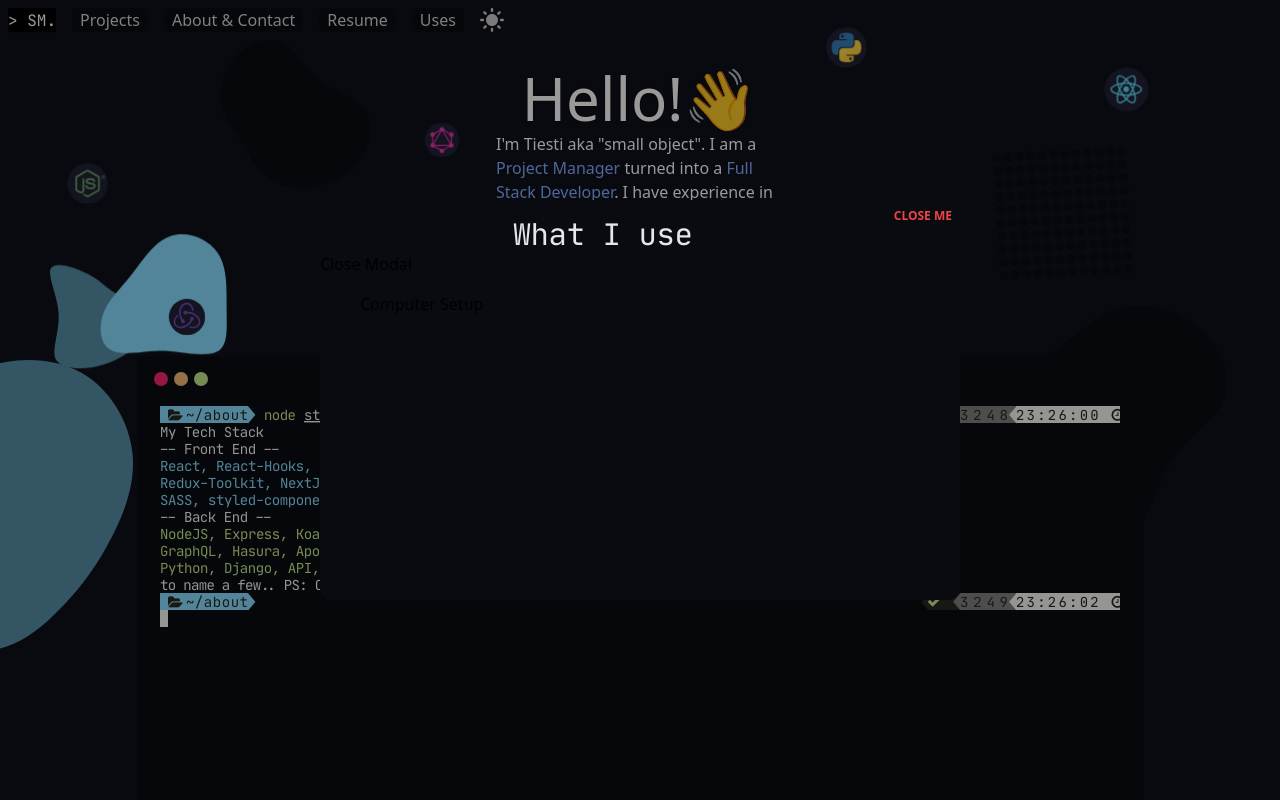
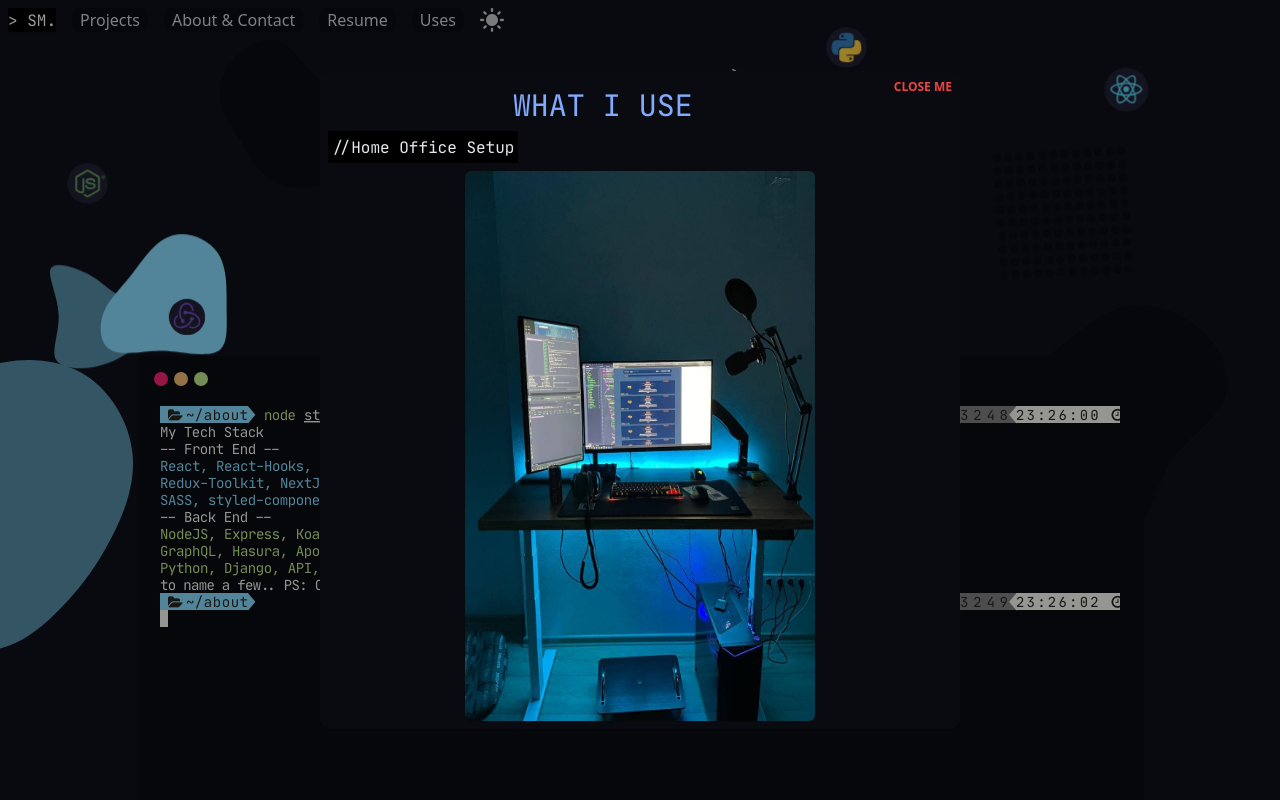
Before and after one commit to smallobject/portfolio, a React (Create React App) app: page / in a window 1280 px wide. Both pictures are taken after a click on the element "Uses". Shown: the top 800 px of the page. Built offline with nearby package versions, Linux system fonts and the light colour scheme.

Commit message:
added a home office image and style fixes to the modal

```diff
--- a/src/components/Uses.jsx
+++ b/src/components/Uses.jsx
@@ -1,14 +1,20 @@
-import React, { useEffect } from 'react';
+import React, { useEffect, useRef } from 'react';
+import HomeOffice from '../assets/images/homeoffice.jpg';
 
 import './uses.css';
 
 const Uses = ({ showUses, setModalView }) => {
+  //creating a reference for our container so we do not close it
+  //if someone clicks inside of it
+  let containerRef = useRef();
   //Adding effect to close the modal from click anywhere outside of it
   //Removing the eventlistener after the ffect has happened
   useEffect(() => {
     if (showUses) {
-      let clickOutsideEvent = () => {
-        setModalView();
+      let clickOutsideEvent = (e) => {
+        if (!containerRef.current.contains(e.target)) {
+          setModalView();
+        }
       };
       document.addEventListener('mousedown', clickOutsideEvent);
 
@@ -22,22 +28,29 @@ const Uses = ({ showUses, setModalView }) => {
     return (
       <div className='overlay-bg'>
         <div className='overlay-container'>
-          <div className='uses-container'>
+          <div className='uses-container' ref={containerRef}>
             <span
               className='cursor-pointer font-bold float-right m-2 text-xs text-red-500'
               onClick={() => setModalView()}
             >
               CLOSE ME
             </span>
-            <h1 className='text-gray-200 jetbrains text-3xl text-center mt-4'>
-              What I use
+            <h1 className='text-gray-200 font-bold text-3xl text-center mt-4 jetbrains m-blue'>
+              WHAT I USE
             </h1>
-            <button className='uses-button' onClick={() => setModalView()}>
+            {/* <button className='uses-button' onClick={() => setModalView()}>
               Close Modal
-            </button>
-            <dir>
-              <h1>Computer Setup</h1>
-            </dir>
+            </button> */}
+            <div>
+              <h1 className='text-gray-200 jetbrains bg-black w-max p-1 m-2'>
+                {'//Home Office Setup'}
+              </h1>
+              <img
+                src={HomeOffice}
+                alt=''
+                className='office-img m-auto rounded-md shadow-sm mt-2 mb-2'
+              />
+            </div>
           </div>
         </div>
       </div>
--- a/src/components/uses.css
+++ b/src/components/uses.css
@@ -10,7 +10,7 @@
 
 .overlay-container {
   transform-origin: center;
-  animation: boing 0.5s linear;
+  animation: boing 0.5s ease-in-out;
   z-index: 22;
   position: fixed;
   top: 0;
@@ -20,9 +20,9 @@
 }
 
 .uses-container {
+  display: block;
   background-color: #090b10;
   width: 50%;
-  height: 50%;
   position: absolute;
   top: 50%;
   left: 50%;
@@ -44,9 +44,14 @@
     transform: scale(0);
   }
   80% {
-    transform: scale(1.2);
+    transform: scale(1.1);
   }
   100% {
     transform: scale(1);
   }
 }
+
+.office-img {
+  height: 550px;
+  width: 350px;
+}
```
Also changed, not shown: src/assets/images/homeoffice.jpg (added).
